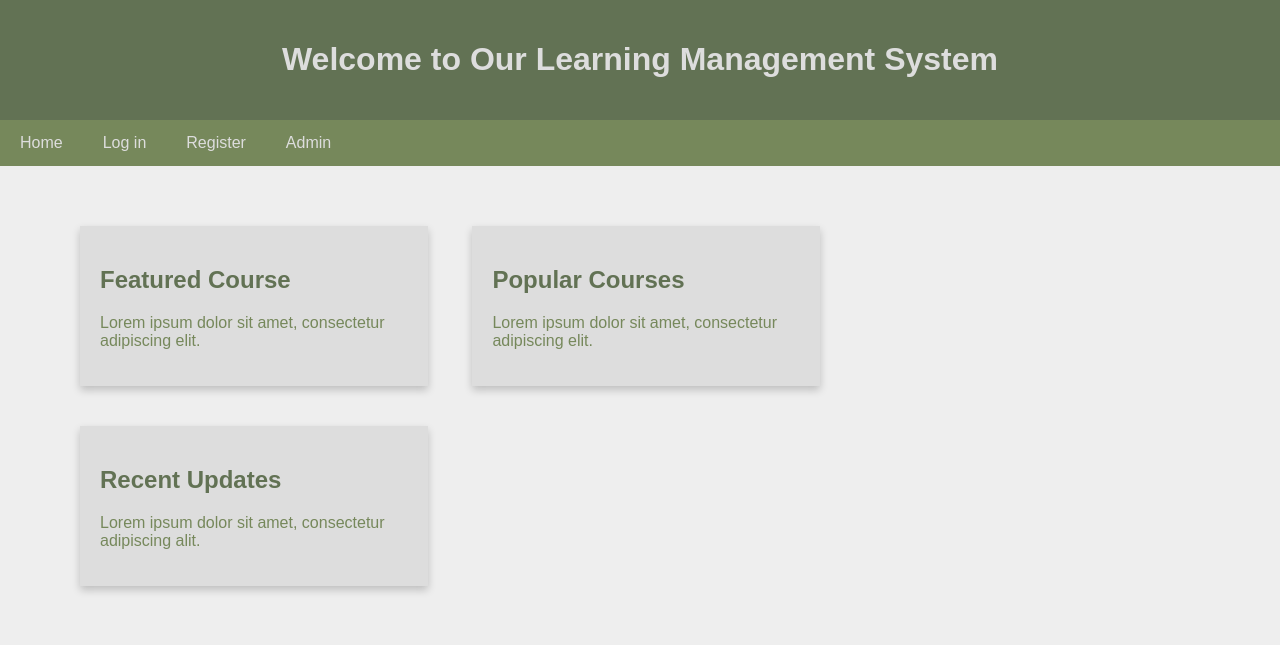
After one commit to DonKravche/Team_Work_LMS, a Django app: template student/templates/home.html in a window 1280 px wide. The commit adds this page. Shown: the top 645 px of the page. Run offline with Django 5.2, Linux system fonts and the light colour scheme; the template is opened without the code that fills it, so the values that code supplies are empty.

Commit message:
Updated Interface

```diff
--- /dev/null
+++ b/student/templates/home.html
@@ -0,0 +1,116 @@
+<!DOCTYPE html>
+<html lang="en">
+<head>
+    <meta charset="UTF-8">
+    <meta name="viewport" content="width=device-width, initial-scale=1.0">
+    <title>LMS Home Page</title>
+    <style>
+        body {
+            font-family: Arial, sans-serif;
+            margin: 0;
+            padding: 0;
+            background-color: #EEEEEE;
+        }
+
+        .container {
+            max-width: 1200px;
+            margin: 0 auto;
+            padding: 20px;
+        }
+
+        header {
+            background-color: #627254;
+            color: #DDDDDD;
+            padding: 20px;
+            text-align: center;
+        }
+
+        nav {
+            background-color: #76885B;
+            overflow: hidden;
+        }
+
+        nav a {
+            float: left;
+            display: block;
+            color: #DDDDDD;
+            text-align: center;
+            padding: 14px 20px;
+            text-decoration: none;
+        }
+
+        nav a:hover {
+            background-color: #DDDDDD;
+            color: #333;
+        }
+
+        .content {
+            padding: 20px;
+        }
+
+        .card {
+            background-color: #DDDDDD;
+            box-shadow: 0 4px 8px 0 rgba(0, 0, 0, 0.2);
+            transition: 0.3s;
+            width: 30%;
+            margin: 20px;
+            display: inline-block;
+        }
+
+        .card:hover {
+            box-shadow: 0 8px 16px 0 rgba(0, 0, 0, 0.2);
+        }
+
+        .card-container {
+            padding: 20px;
+        }
+
+        .card h2 {
+            color: #627254;
+        }
+
+        .card p {
+            color: #76885B;
+        }
+    </style>
+</head>
+<body>
+
+<header>
+    <h1>Welcome to Our Learning Management System</h1>
+</header>
+
+<nav>
+    <a href="{% url 'home' %}">Home</a>
+    <a href="{% url 'login_' %}">Log in</a>
+    <a href="{% url 'register_student' %}">Register</a>
+    <a href="{% url 'admin:index' %}">Admin</a>
+</nav>
+
+<div class="container">
+    <div class="content">
+        <div class="card">
+            <div class="card-container">
+                <h2>Featured Course</h2>
+                <p>Lorem ipsum dolor sit amet, consectetur adipiscing elit.</p>
+            </div>
+        </div>
+
+        <div class="card">
+            <div class="card-container">
+                <h2>Popular Courses</h2>
+                <p>Lorem ipsum dolor sit amet, consectetur adipiscing elit.</p>
+            </div>
+        </div>
+
+        <div class="card">
+            <div class="card-container">
+                <h2>Recent Updates</h2>
+                <p>Lorem ipsum dolor sit amet, consectetur adipiscing alit.</p>
+            </div>
+        </div>
+    </div>
+</div>
+
+</body>
+</html>
```
Also changed, not shown: student/templates/answer.html (+42 -10 lines), student/templates/login.html (+68 -1 lines), student/templates/registration_form.html (+71 -1 lines), student/templates/students_page.html (+72 -8 lines).
